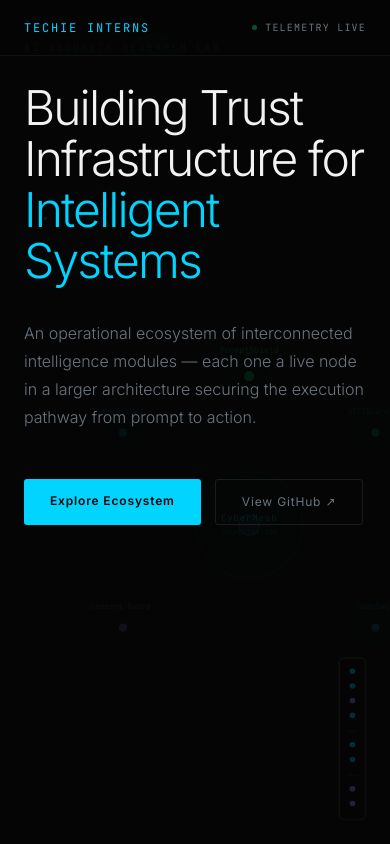
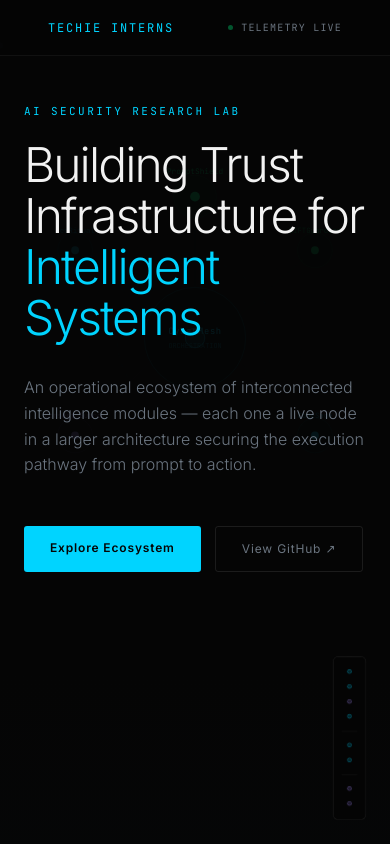
Before and after one commit to saishamehraa/PortFolio, a React (Vite) app: page / in a window 390 px wide. Shown: the top 844 px of the page. Built offline with nearby package versions, Linux system fonts and the light colour scheme.

Commit message:
fix: mobile responsiveness

```diff
--- a/src/components/BranchSplit.tsx
+++ b/src/components/BranchSplit.tsx
@@ -2,7 +2,7 @@ import React from 'react';
 
 export function BranchSplit() {
   return (
-    <section id="branch" className="centered pr-desktop" data-active="none">
+    <section id="branch" className="centered eco-section" data-active="all">
       <span className="eyebrow c sr">Architecture Evolution</span>
       <h2 className="sr sr-delay-1">Two Pathways,<br />One Foundation</h2>
       <p className="body-text centered sr sr-delay-2" style={{ maxWidth: '640px' }}>
--- a/src/components/CognitiveIntelligence.tsx
+++ b/src/components/CognitiveIntelligence.tsx
@@ -2,7 +2,7 @@ import React from 'react';
 
 export function CognitiveIntelligence() {
   return (
-    <section id="cognitive" className="centered pr-desktop" data-active="openmind,neuro">
+    <section id="cognitive" className="centered eco-section" data-active="openmind,neuro">
       <span className="eyebrow v sr">Human Layer / Research Track</span>
       <h2 className="sr sr-delay-1" style={{ maxWidth: '780px' }}>Mapping the<br />Cognitive Boundary</h2>
       <p className="body-text centered sr sr-delay-2" style={{ maxWidth: '640px' }}>
--- a/src/components/EcosystemMinimap.tsx
+++ b/src/components/EcosystemMinimap.tsx
@@ -78,7 +78,7 @@ export function EcosystemMinimap() {
         </div>
       </nav>
 
-      <div id="eco-nav" className={isExpanded ? 'eco-expanded' : ''} onClick={() => setIsExpanded(!isExpanded)}>
+      <div id="eco-nav" className={`sr sr-delay-3 ${isExpanded ? 'expanded' : ''}`} onClick={() => setIsExpanded(!isExpanded)}>
         <div className="eco-header">ECOSYSTEM TRACKER</div>
 
         <div className="eco-track-label sec">SECURITY TRACK</div>
--- a/src/components/FutureVision.tsx
+++ b/src/components/FutureVision.tsx
@@ -3,7 +3,7 @@ import React from 'react';
 export function FutureVision() {
   return (
     <>
-      <section id="future" className="pr-desktop" data-active="all" style={{ paddingBottom: '120px' }}>
+      <section id="future" data-active="all" className="eco-section" style={{ paddingBottom: '120px' }}>
         <div className="sr">
           <span className="eyebrow c">The Horizon</span>
           <h2>The Ecosystem<br />is <span className="accent-c">Expanding.</span></h2>
--- a/src/components/HowTrustIsBuilt.tsx
+++ b/src/components/HowTrustIsBuilt.tsx
@@ -2,7 +2,7 @@ import React from 'react';
 
 export function HowTrustIsBuilt() {
   return (
-    <section id="process" className="pr-desktop" data-active="promptshield,sift,consent,codesage" style={{ paddingTop: '120px', paddingBottom: '120px' }}>
+    <section id="process" data-active="promptshield,sift,consent,codesage" className="eco-section" style={{ paddingTop: '120px', paddingBottom: '120px' }}>
       <span className="eyebrow c sr">Architecture — Trust Layer</span>
       <h2 className="sr sr-delay-1" style={{ maxWidth: '560px' }}>How Trust<br />Is Built</h2>
       <div style={{ marginTop: '60px', width: '100%' }}>
--- a/src/components/OrchestrationFlow.tsx
+++ b/src/components/OrchestrationFlow.tsx
@@ -2,7 +2,7 @@ import React from 'react';
 
 export function OrchestrationFlow() {
   return (
-    <section id="flow" className="centered pr-desktop" data-active="secritual,cybermesh" style={{ background: 'linear-gradient(180deg,#050505,#060b0e)' }}>
+    <section id="flow" className="centered eco-section" data-active="secritual,cybermesh" style={{ background: 'linear-gradient(180deg,#050505,#060b0e)' }}>
       <span className="eyebrow c sr">Orchestration</span>
       <h2 className="sr sr-delay-1">How Systems<br />Work Together</h2>
       <div className="flow-wrap sr sr-delay-2">
--- a/src/components/OriginEcosystem.tsx
+++ b/src/components/OriginEcosystem.tsx
@@ -2,7 +2,7 @@ import React from 'react';
 
 export function OriginEcosystem() {
   return (
-    <section id="origin" className="pr-desktop" data-active="none" style={{ background: '#050505', paddingTop: '100px' }}>
+    <section id="origin" data-active="all" className="eco-section" style={{ background: '#050505', paddingTop: '100px' }}>
       <span className="eyebrow sr">From Security to Intelligence</span>
       <h2 className="sr sr-delay-1" style={{ maxWidth: '640px' }}>How the Ecosystem<br />Evolved</h2>
 
--- a/src/components/SecurityIntelligence.tsx
+++ b/src/components/SecurityIntelligence.tsx
@@ -2,7 +2,7 @@ import React from 'react';
 
 export function SecurityIntelligence() {
   return (
-    <section id="security" className="pr-desktop" data-active="secritual,cybermesh">
+    <section id="security" data-active="secritual,cybermesh" className="eco-section">
       <div className="security-split">
         <div className="sr">
           <span className="eyebrow c">Security Intelligence</span>
--- a/src/components/Vision.tsx
+++ b/src/components/Vision.tsx
@@ -2,7 +2,7 @@ import React from 'react';
 
 export function Vision() {
   return (
-    <section id="vision" className="pr-desktop" data-active="all">
+    <section id="vision" data-active="all" className="eco-section">
       <span className="eyebrow c sr">AI Security Research Lab</span>
       <h1 className="sr sr-delay-1">
         Building Trust Infrastructure for <span className="accent-c">Intelligent Systems</span>
@@ -15,7 +15,7 @@ export function Vision() {
         <a href="https://github.com/saishamehraa" className="btn-o">View GitHub ↗</a>
       </div>
 
-      <svg className="hero-svg" viewBox="0 0 400 600" fill="none" xmlns="http://www.w3.org/2000/svg">
+      <svg className="hero-svg" style={{ position: 'absolute', right: '240px', top: '0', bottom: '0', width: '40%', height: '100%', opacity: 0.7 }} viewBox="0 0 400 600" fill="none" xmlns="http://www.w3.org/2000/svg">
         <circle cx="200" cy="300" r="52" stroke="rgba(0,212,255,0.18)" strokeWidth="1" fill="rgba(0,212,255,0.03)" />
         <circle cx="200" cy="300" r="80" stroke="rgba(0,212,255,0.08)" strokeWidth="1" strokeDasharray="4 7" />
         <circle cx="200" cy="300" r="110" stroke="rgba(0,212,255,0.04)" strokeWidth="1" />
--- a/src/reference.css
+++ b/src/reference.css
@@ -95,8 +95,8 @@ section.centered { align-items: center; text-align: center; }
 }
 .eyebrow.c { color: var(--cyan); } .eyebrow.e { color: var(--emerald); }
 .eyebrow.v { color: var(--violet); } .eyebrow.r { color: var(--red); }
-h1 { font-size: clamp(3rem, 10vw, 7rem) !important; font-weight: 300 !important; line-height: 1.06 !important; letter-spacing: -.04em !important; max-width: 920px; font-family: 'Inter', sans-serif !important; }
-h2 { font-size: clamp(2rem, 7vw, 4rem) !important; font-weight: 300 !important; line-height: 1.08 !important; letter-spacing: -.03em !important; font-family: 'Inter', sans-serif !important; }
+h1 { font-size: clamp(44px,5.8vw,84px) !important; font-weight: 300 !important; line-height: 1.06 !important; letter-spacing: -.04em !important; max-width: 920px; font-family: 'Inter', sans-serif !important; }
+h2 { font-size: clamp(36px,4.5vw,66px) !important; font-weight: 300 !important; line-height: 1.08 !important; letter-spacing: -.03em !important; font-family: 'Inter', sans-serif !important; }
 .accent-c { color: var(--cyan); } .accent-e { color: var(--emerald); } .accent-v { color: var(--violet); }
 .body-text { font-size: 16px; color: var(--muted); font-weight: 300; line-height: 1.75; max-width: 520px; margin-top: 32px; }
 .body-text.centered { margin-left: auto; margin-right: auto; }
@@ -178,73 +178,93 @@ footer { padding: 40px 80px; border-top: 1px solid var(--border); display: flex;
 .btn-o:hover { color: var(--text); border-color: rgba(255,255,255,0.2); }
 .btns { display: flex; gap: 14px; margin-top: 48px; }
 
-/* ── DESKTOP PADDING ── */
-@media (min-width: 769px) {
-  .pr-desktop { padding-right: 220px !important; }
-  .hero-svg { position: absolute; right: 240px; top: 0; bottom: 0; width: 40%; height: 100%; opacity: 0.7; }
-}
+/* ── RESPONSIVE MOBILE LAYOUT ── */
+.eco-section { padding-right: 220px; }
 
-/* ── MOBILE RESPONSIVENESS ── */
 @media (max-width: 768px) {
-  section { padding: 40px 24px; min-height: 80vh; }
+  /* Prevent desktop modifications, scoped to mobile */
 
-  .security-split, #future, .branch-visual, .flow-wrap { display: flex; flex-direction: column; gap: 40px; align-items: flex-start; }
+  /* Sections & Spacing */
+  section {
+    padding: 32px 24px;
+    min-height: 80vh !important;
+  }
+  .eco-section { padding-right: 24px !important; }
 
+  /* Typography - Monument Scale */
+  h1 { font-size: clamp(3rem, 10vw, 7rem) !important; }
+  h2 { font-size: clamp(2rem, 7vw, 4rem) !important; }
+  .eyebrow { font-size: 11px; margin-bottom: 20px; }
+  .body-text { font-size: 16px; line-height: 1.6; }
+
+  /* Layout Stacking */
+  .security-split {
+    grid-template-columns: 1fr;
+    gap: 40px;
+  }
+  #future {
+    grid-template-columns: 1fr;
+    gap: 40px;
+  }
+
+  /* Hero SVG */
+  .hero-svg {
+    position: absolute !important;
+    right: 0 !important;
+    top: 50% !important;
+    transform: translateY(-50%) !important;
+    width: 100% !important;
+    height: 100% !important;
+    opacity: 0.12 !important;
+    z-index: -1;
+  }
+
+  /* Eco Nav Mobile - Floating Corner Map */
   #eco-nav {
     top: auto;
     bottom: 24px;
     right: 24px;
-    transform: none;
+    transform: scale(0.65);
+    transform-origin: bottom right;
     width: auto;
+    background: rgba(5,5,5,0.7);
     padding: 12px;
-    background: rgba(5,5,5,0.85);
-    backdrop-filter: blur(10px);
-    transition: all 0.3s;
-    border-radius: 8px;
-    z-index: 150;
-    transform-origin: bottom right;
-    scale: 0.7;
-    cursor: pointer;
+    backdrop-filter: blur(16px);
+    transition: all 0.4s cubic-bezier(0.16, 1, 0.3, 1);
+    z-index: 9999;
   }
 
-  #eco-nav:not(.eco-expanded) .eco-name,
-  #eco-nav:not(.eco-expanded) .eco-header,
-  #eco-nav:not(.eco-expanded) .eco-track-label {
+  #eco-nav:not(.expanded) .eco-name,
+  #eco-nav:not(.expanded) .eco-track-label,
+  #eco-nav:not(.expanded) .eco-header {
     display: none;
   }
-  #eco-nav:not(.eco-expanded) .eco-node {
-    padding: 4px;
-    margin-bottom: 4px;
-  }
-  #eco-nav:not(.eco-expanded) { width: auto; padding: 10px; }
 
-  #eco-nav.eco-expanded {
-    scale: 0.9;
+  #eco-nav.expanded {
+    transform: scale(0.9);
+    background: rgba(5,5,5,0.95);
   }
 
-  .hero-svg {
-    position: absolute;
-    right: -20px;
-    top: 50%;
-    transform: translateY(-50%);
-    width: 120%;
-    height: 100%;
-    opacity: 0.12;
-    z-index: 0;
+  #eco-nav.expanded .eco-name,
+  #eco-nav.expanded .eco-track-label,
+  #eco-nav.expanded .eco-header {
+    display: block;
   }
 
-  #vision > * { position: relative; z-index: 2; }
+  /* Process / Flow / Origin */
+  .process-row { flex-direction: column; gap: 16px; padding: 32px 0; }
+  .process-node-dot { top: 0; right: 0; }
+  .flow-wrap { flex-direction: column; gap: 24px; }
+  .flow-connector { width: 1px; height: 32px; }
+  .flow-line { width: 1px; height: 100%; }
+  .flow-arrow-tip { top: auto; bottom: -4px; right: -4px; border-left: 4px solid transparent; border-right: 4px solid transparent; border-top: 7px solid rgba(0,212,255,0.4); border-bottom: 0; }
+  .sig { top: 0; left: -3px; }
+  @keyframes sigMove { 0% { top: 0; opacity: 0; left:-3px; } 10% { opacity: 1; left:-3px; } 90% { opacity: 1; left:-3px; } 100% { top: calc(100% - 6px); opacity: 0; left:-3px; } }
 
-  .process-row { flex-direction: column; gap: 16px; }
-  .process-node-dot { right: auto; left: 0; top: -12px; }
+  /* Origin */
+  .origin-step { padding-left: 24px; gap: 16px; flex-direction: column; }
+  .origin-year { padding-top: 0; }
 
-  .flow-connector { transform: rotate(90deg); margin: 32px auto; }
-
-  footer { flex-direction: column; gap: 16px; padding: 24px; text-align: center; }
-
-  nav { padding: 0 24px; }
-
-  .origin-path { margin-top: 40px; }
-  .origin-step { padding-left: 24px; gap: 20px; }
-  .origin-step::before { left: -5px; top: 12px; }
+  /* Footer */
+  footer { padding: 24px; flex-direction: column; gap: 16px; text-align: center; }
 }
```
